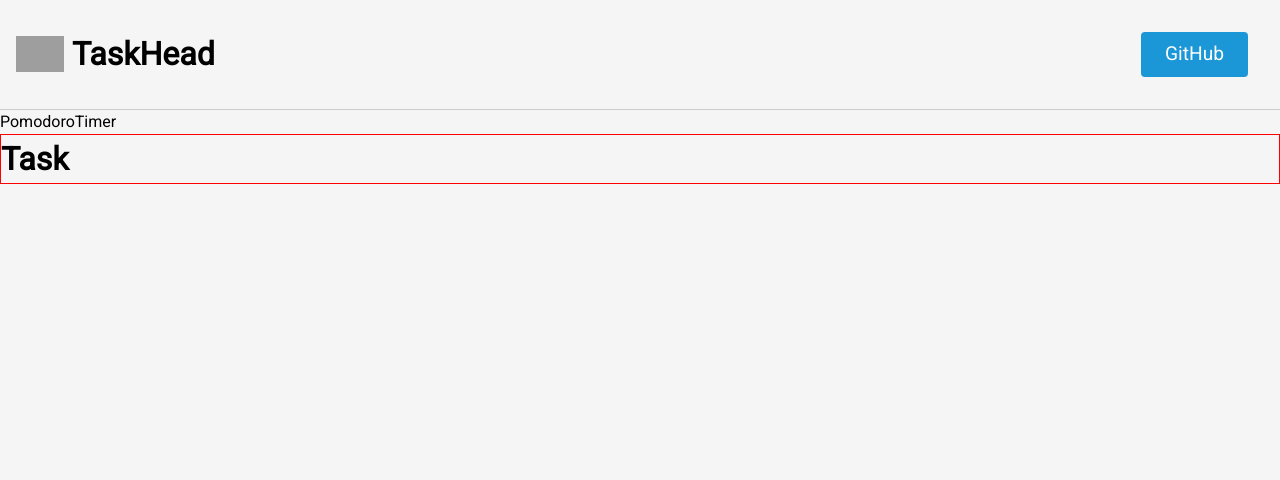
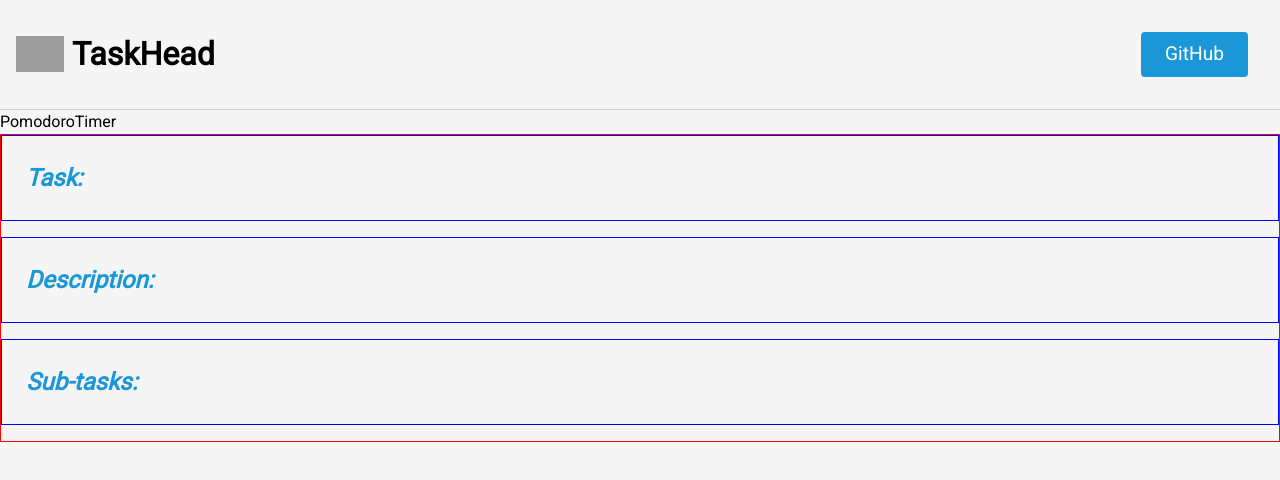
Before and after one commit to not-vibhu/taskhead, a React (Create React App) app: page /pomodoro in a window 1280 px wide. Shown: the top 480 px of the page. Built offline with nearby package versions, Linux system fonts and the light colour scheme; grey boxes are pictures that could not be loaded.

Commit message:
style: styled task display section of pomodoro page

```diff
--- a/src/Components/Modal.jsx
+++ b/src/Components/Modal.jsx
@@ -132,7 +132,7 @@ export default function Modal() {
                             <input type="text" placeholder="Enter title" value={subTask.content} onChange={(e) => setSubTask({ ...subTask, content: e.target.value })} />
 
                             <button className="subtask-button" onClick={addSubTask}>
-                                <span class="material-icons-outlined">
+                                <span className="material-icons-outlined">
                                     add
                                 </span>
                             </button>
--- a/src/Components/TaskItem.jsx
+++ b/src/Components/TaskItem.jsx
@@ -1,12 +1,15 @@
+import { useNavigate } from "react-router-dom";
 import { useModal } from "../Contexts/ModalContext";
 import { useTask } from "../Contexts/TaskContext";
 import "./Styles/TaskItem.css";
 
 export default function TaskItem({ task }) {
 
-    const { taskList, setTaskList, setTask } = useTask();
+    const { taskList, setTaskList, setTask, setSelectedTask } = useTask();
 
     const { setShowModal } = useModal();
+
+    const navigate = useNavigate();
 
     const deleteTaskHandler = (taskId) => {
 
@@ -21,12 +24,17 @@ export default function TaskItem({ task }) {
 
     }
 
+    const startTaskHandler = () => {
+        setSelectedTask(task)
+        navigate("/pomodoro");
+    }
+
     return (
         <div className="task-item-div">
 
             <div className="task-item-main-info">
 
-                <h2 className="task-item-name">{task.title}</h2>
+                <h2 className="task-item-name" onClick={startTaskHandler}>{task.title}</h2>
                 <p className="task-item-description">{task.description}</p>
 
                 <div className="task-item-footer">
--- a/src/Pages/PomodoroPage.jsx
+++ b/src/Pages/PomodoroPage.jsx
@@ -1,8 +1,12 @@
 import "./Styles/PomodoroPage.css";
 import Header from "../Components/Header";
 import PomodoroTimer from "../Components/PomodoroTimer";
+import { useTask } from "../Contexts/TaskContext";
 
 export default function PomodoroPage() {
+
+    const { selectedTask } = useTask();
+
     return (
         <div>
             <Header />
@@ -10,7 +14,40 @@ export default function PomodoroPage() {
 
             <div className="task-display-div">
 
-            <h1>Task</h1>
+                <div className="task-item-display-div">
+                    <h2 className="task-item-header-div">
+                        Task:
+                    </h2>
+                    <h3>{selectedTask.title}</h3>
+                </div>
+
+                <div className="task-item-display-div">
+
+                    <h2 className="task-item-header-div">
+                        Description:
+                    </h2>
+
+                    <p>{selectedTask.description}</p>
+                </div>
+
+                <div className="task-item-display-div">
+
+                    <h2 className="task-item-header-div">
+                        Sub-tasks:
+                    </h2>
+
+                    <ul>
+                        {selectedTask.subTasks.map((subTask) => {
+                            return <li>{subTask.content}</li>
+                        })}
+                    </ul>
+
+                </div>
+
+
+
+
+
 
             </div>
         </div>
--- a/src/Pages/Styles/PomodoroPage.css
+++ b/src/Pages/Styles/PomodoroPage.css
@@ -1,3 +1,16 @@
 .task-display-div {
     border: 1px solid red;
 }
+
+.task-item-header-div {
+    margin: 0.5rem 0rem;
+    font-style: italic;
+    color: var(--primary-color);
+}
+
+.task-item-display-div {
+    border: 1px solid blue;
+    padding: 1rem 1.5rem;
+    /* text-align: center; */
+    margin-bottom: 1rem;
+}
```
Lines whose indentation alone changed are shown as unchanged.
